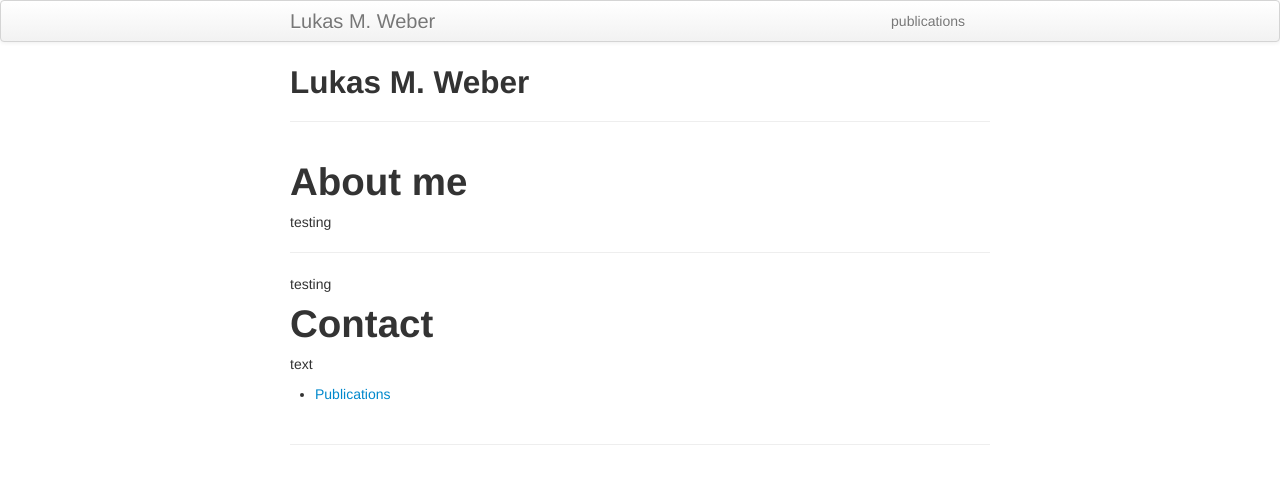
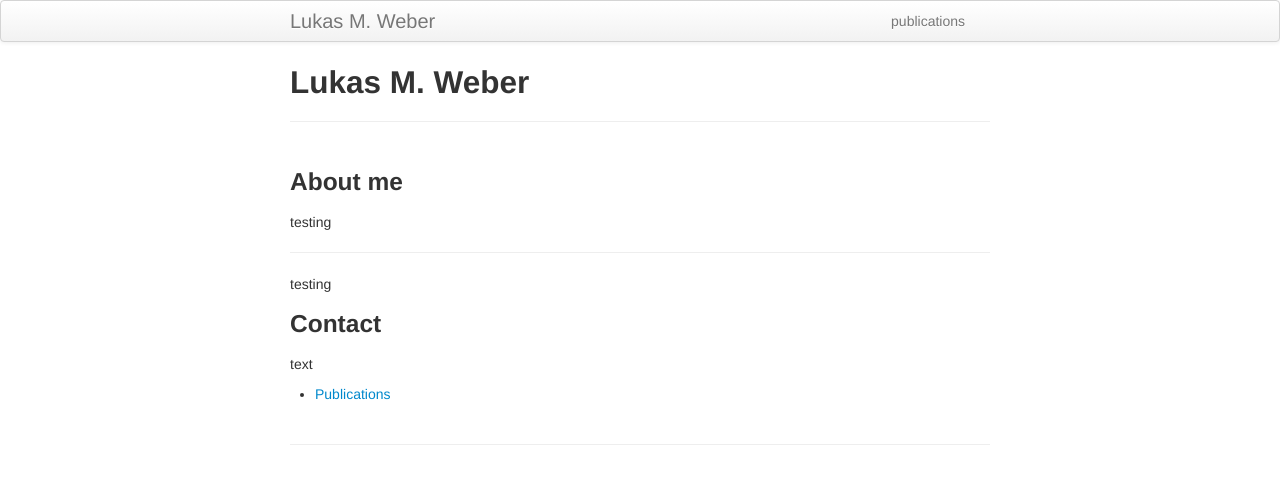
Before and after one commit to lmweber/lmweber.github.io, a Jekyll site: the page built from index.md, in a window 1280 px wide. Shown: the top 484 px of the page. Built offline with Jekyll 4.4.1, drawn with Linux system fonts in a browser that asks for light colours.

Commit message:
smaller headings

```diff
--- a/index.md
+++ b/index.md
@@ -3,7 +3,7 @@ layout: page
 title: Lukas M. Weber
 ---
 
-# About me
+### About me
 
 testing
 
@@ -12,7 +12,7 @@ testing
 testing
 
 
-# Contact
+### Contact
 
 text
 
```
Also changed, not shown: pages/publications.md (+0 -2 lines).
